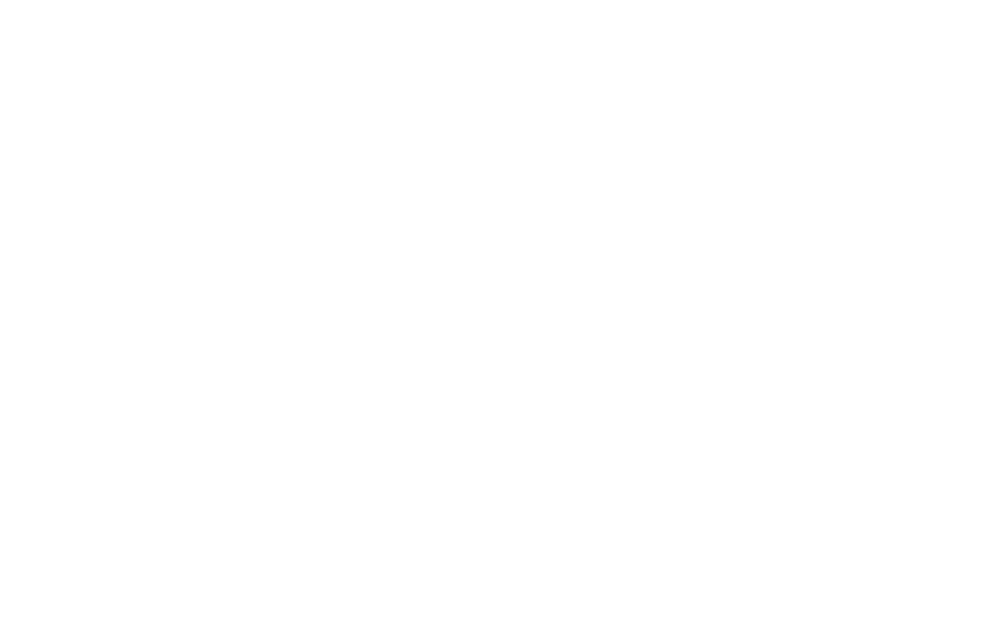
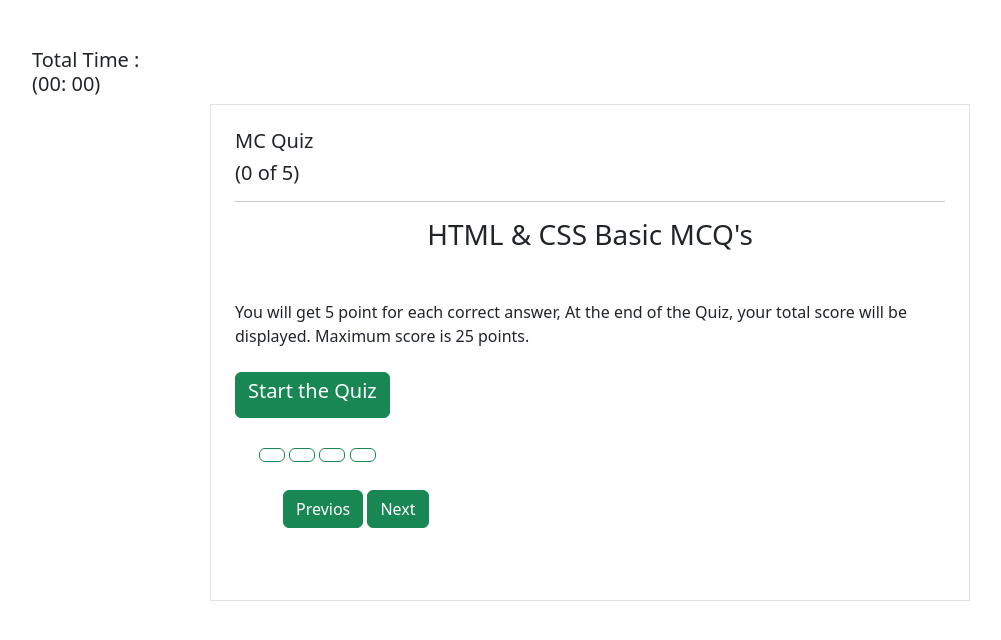
Before and after one commit to 2ono/Quiz-Game-Jquery, a plain HTML site: page index.html in a window 1280 px wide. Shown: the whole page, without its empty margins (50-1051 px from the left). Drawn offline with nearby package versions, Linux system fonts and the light colour scheme.

Commit message:
second commit

```diff
--- a/index.html
+++ b/index.html
@@ -5,8 +5,66 @@
     <meta http-equiv="X-UA-Compatible" content="IE=edge">
     <meta name="viewport" content="width=device-width, initial-scale=1.0">
     <title>Quiz game by 2ono</title>
+    <link rel="stylesheet" href="https://cdn.jsdelivr.net/npm/bootstrap@5.3.0-alpha3/dist/css/bootstrap.min.css">
+    <script src="https://ajax.googleapis.com/ajax/libs/jquery/3.6.4/jquery.min.js"></script>
+
+
 </head>
 <body>
 
+    <div class="container mt-5">
+        <h5 class="card-text float-right font-weight-bold">Total Time : <br> (00: <span id="time">00</span>)</h5>
+    <div class="row d-flex justify-content-center">
+        <div class="col-md-8 border p-4">
+            <div class="card-body">
+                <h5 class="card-text float-left font-weight-bold">
+                    MC Quiz
+                </h5>
+                <h5>
+                    (<span id="number">0</span> of 5)
+                </h5>
+                <hr>
+
+                <div class="start_page">
+                    <h3 class="text-center mb-5">HTML & CSS Basic MCQ's</h3>
+                    <p>You will get 5 point for each correct answer, At the end of the Quiz,
+                        your total score will be displayed. Maximum score is 25 points.
+                    </p>
+                    <button class="btn btn-success d-flex ma-auto mt-4" id="btn"><h5>Start the Quiz</h5></button>
+                </div>
+
+                <div id="main">
+                    <div class="card-body">
+                        <h5 class="card-text font-weight-bold" id="question"></h5>
+
+
+                    </div>
+                    <div class="col-md-12 p-4" id="options">
+                        <button class="btn btn-block btn-outline-success text-left option" id="options1"></button>
+                        <button class="btn btn-block btn-outline-success text-left option" id="options2"></button>
+                        <button class="btn btn-block btn-outline-success text-left option" id="options3"></button>
+                        <button class="btn btn-block btn-outline-success text-left option" id="options4"></button>
+                    <div class="footer p-4">
+                        <button class="btn btn-success float-left" id="prev">Previos</button>
+                        <button class="btn btn-success float-right" id="prev">Next</button>
+                    </div>
+                    </div>
+                </div>
+
+            </div>
+
+
+
+        </div>
+
+    </div>
+
+    </div>
+
+
+    <script src="https://unpkg.com/@popperjs/core@2/dist/umd/popper.js"></script>
+    <script src="https://code.jquery.com/jquery-3.4.1.slim.min.js" integrity="sha384-J6qa4849blE2+poT4WnyKhv5vZF5SrPo0iEjwBvKU7imGFAV0wwj1yYfoRSJoZ+n" crossorigin="anonymous"></script>
+
+
 </body>
 </html>
```
